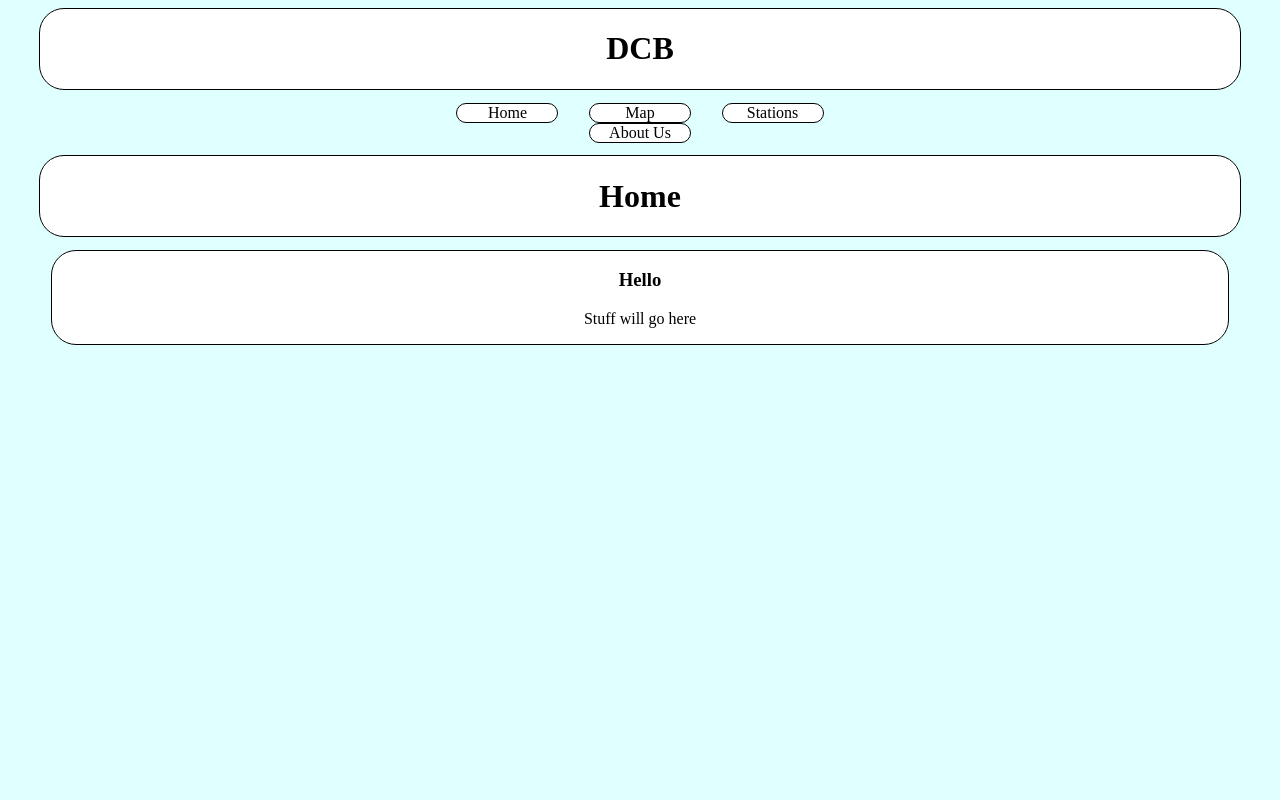
After one commit to EoinOhAnnagain/Dublin-Bikes-Web-Application, a Flask app: page /home in a window 1280 px wide. The commit adds this page. Run offline with Flask 2, Linux system fonts and the light colour scheme.

Commit message:
Eoin's Changes

```diff
--- a/flaskapp/app.py
+++ b/flaskapp/app.py
@@ -1,38 +1,23 @@
 from flask import Flask, render_template
-from jinja2 import Template
-from sqlalchemy import create_engine
-import pandas as pd
+#from jinja2 import Template
+#from sqlalchemy import create_engine
+#import pandas as pd
 
 app = Flask(__name__)
 
+@app.route("/home")
 @app.route("/")
 def hello():
     return render_template("index.html")
 
-@app.route("/about")
-def about():
-    return app.send_static_file("about.html")
+@app.route("/map")
+def map():
+    return render_template("map.html")
 
-@app.route("/contact")
-def contact():
-    d = {'name': 'Matthew'}
-    return render_template("contact.html", **d)
-
-
-@app.route("/stations")
-#@functools.memoise()
-def stations():
-    engine = create_engine(f"mysql+mysqlconnector://admin:admin1234:dbikes.ccecuvqpo8jx.us-east-1.rds.amazonaws.com:3306/dbikes", echo=True)
-    df = pd.read_sql_table("stations", engine)
-    results = engine.execute("select * from stations")
-    print([res for res in results])
-    #print(df.head(3).to_json(orient="records"))
-    return df.head(3).to_json(orient="records")
-
+#@app.route("/contact")
+#def contact():
+#    d = {'name': 'Eoin'}
+#    return render_template("contact.html", **d)
 
 if __name__ == "__main__":
-    """
-    localhost:5000 to access the app!
-    """
-    #print(__name__)
     app.run(debug=True, port=5000)
--- a/flaskapp/static/style.css
+++ b/flaskapp/static/style.css
@@ -1,16 +1,77 @@
-/* Always set the map height explicitly to define the size of the div
-       * element that contains the map. */
-#map {
-  height: 10%;
+body {
+    background-color: lightcyan;
+    text-align: center;
 }
 
-#header {
-height: 90%;
+div {
+    border-radius: 25px;
+    background-color: white;
+    margin: 1%;
 }
 
-/* Optional: Makes the sample page fill the window. */
-body {
-  height: 100%;
-  margin: 0;
-  padding: 0;
+.header {
+    width: 100%;
+    max-height: 150px;
+    padding: 0;
+    margin: 0;
+    top: 0;
+    left: 0;
+    text-align: center;
+    background-color: red;
 }
+
+.page {
+    width: 95%;
+    margin: auto;
+    height: auto;
+    border: 1px solid black;
+    padding: 0;
+}
+
+.siteTitle {
+    width: 95%;
+    height: auto;
+    min-height: 10%;
+    padding: 0;
+    margin: auto;
+    vertical-align: middle;
+    border: 1px solid black;
+}
+
+.OE {
+    width: 35%;
+    background-color: transparent;
+    padding: 0;
+    margin: auto;
+    height: auto;
+    min-width: 100px;
+    display: inline-block;
+    vertical-align: top;
+}
+
+ul {
+    list-style-type: none;
+    margin: 0;
+    padding: 0;
+}
+
+li {
+    background-color: white;
+    border: 1px solid black;
+    border-radius: 25px;
+    width: 20%;
+    min-width: 100px;
+    margin: auto;
+    max-width: 15%;
+    display: inline-block;
+    margin-left: 3%;
+    margin-right: 3%;
+}
+
+.body {
+    width: 1500px;
+    max-width: 93%;
+    margin: auto;
+    border: 1px solid black;
+    text-align: center;
+}
--- /dev/null
+++ b/flaskapp/templates/base.html
@@ -0,0 +1,34 @@
+<html>
+    <head>
+        <title>{% block title %} {% endblock %}</title>
+        <link rel="stylesheet" type="text/css" href="{{ url_for('static', filename='style.css')}}">
+    </head>
+    <body>
+
+            <div class="siteTitle"><h1>DCB</h1></div>
+            <div></div>
+            <div class="OE">
+                <ul>
+                    <li>Home</li>
+                    <li>Map</li>
+                    <li>Stations</li>
+                    <li>About Us</li>
+                </ul>
+            </div>
+            <div></div>
+
+        <div class="page">
+            {% block page %}
+            {% endblock %}
+        </div>
+
+        <div></div>
+
+        <div class="body">
+        {% block content %}
+        {% endblock %}
+        </div>
+
+
+    </body>
+</html>
--- a/flaskapp/templates/index.html
+++ b/flaskapp/templates/index.html
@@ -1,33 +1,11 @@
-<!doctype html>
-
-<html lang="en">
-<head>
-  <meta charset="utf-8">
-
-  <title>Flask app</title>
-  <meta name="description" content="First_index.html">
-  <meta name="author" content="Matthew">
-
-  <link href="{{ url_for('static',filename='style.css') }}" rel="stylesheet" type="text/css">
-  <script type="text/javascript" src="{{ url_for('static', filename='app.js') }}"></script>
-
-
-</head>
-
-<body>
-<div if="header">header</div>
-<div id="map"></div>
-
-
-<!-- Async script executes immediately and must be after any DOM elements used in callback. -->
-<script>
-src="https://maps.googleapis.com/maps/api/js?key=AIzaSyD5kFN1DUAWc6PZD3lFugxml81w6nAOw8M&callback=initMap&libraries=&v=weekly"async
-></script>
-
-
-
-
-
-
-</body>
-</html>
+{%extends 'base.html'%}
+{% block title %}
+Home Page
+{% endblock %}
+{% block page %}
+<h1>Home</h1>
+{% endblock %}
+{% block content %}
+<h3>Hello</h3>
+<p>Stuff will go here</p>
+{% endblock %}
```
Also changed, not shown: APID.py (added, +12 -0 lines), 1 other file.
